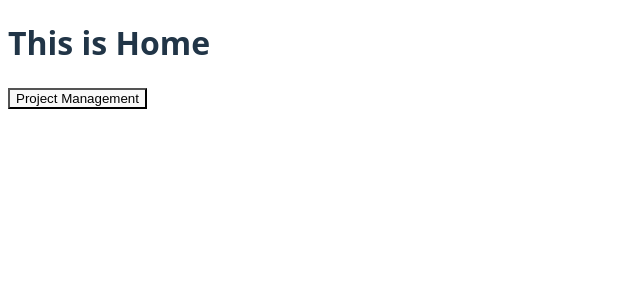
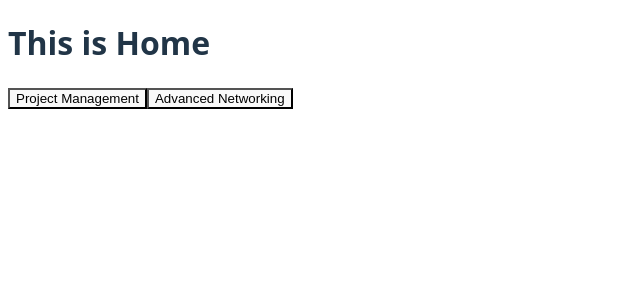
Before and after one commit to ehmughn/it-archives, a React (Vite) app: page / in a window 1280 px wide. Shown: the top 300 px of the page, without its empty margins (0-640 px from the left). Built offline with nearby package versions, Linux system fonts and the light colour scheme.

Commit message:
[CTADNETL]: added advanced networking information

```diff
--- a/src/App.tsx
+++ b/src/App.tsx
@@ -1,6 +1,7 @@
 import { BrowserRouter, Routes, Route } from "react-router-dom";
 import Home from "./pages/Home";
 import ProjectManagement from "./pages/courses/ProjectManagement";
+import AdvancedNetworking from "./pages/courses/AdvancedNetworking";
 
 function App() {
   return (
@@ -8,6 +9,7 @@ function App() {
       <Routes>
         <Route path="/" element={<Home />} />
         <Route path="/course/CTPRJMGT" element={<ProjectManagement />} />
+        <Route path="/course/CTADNETL" element={<AdvancedNetworking />} />
       </Routes>
     </BrowserRouter>
   );
--- a/src/pages/Home.tsx
+++ b/src/pages/Home.tsx
@@ -13,6 +13,13 @@ function Home() {
       >
         Project Management
       </button>
+      <button
+        onClick={() => {
+          navigate("/course/CTADNETL");
+        }}
+      >
+        Advanced Networking
+      </button>
     </>
   );
 }
```
